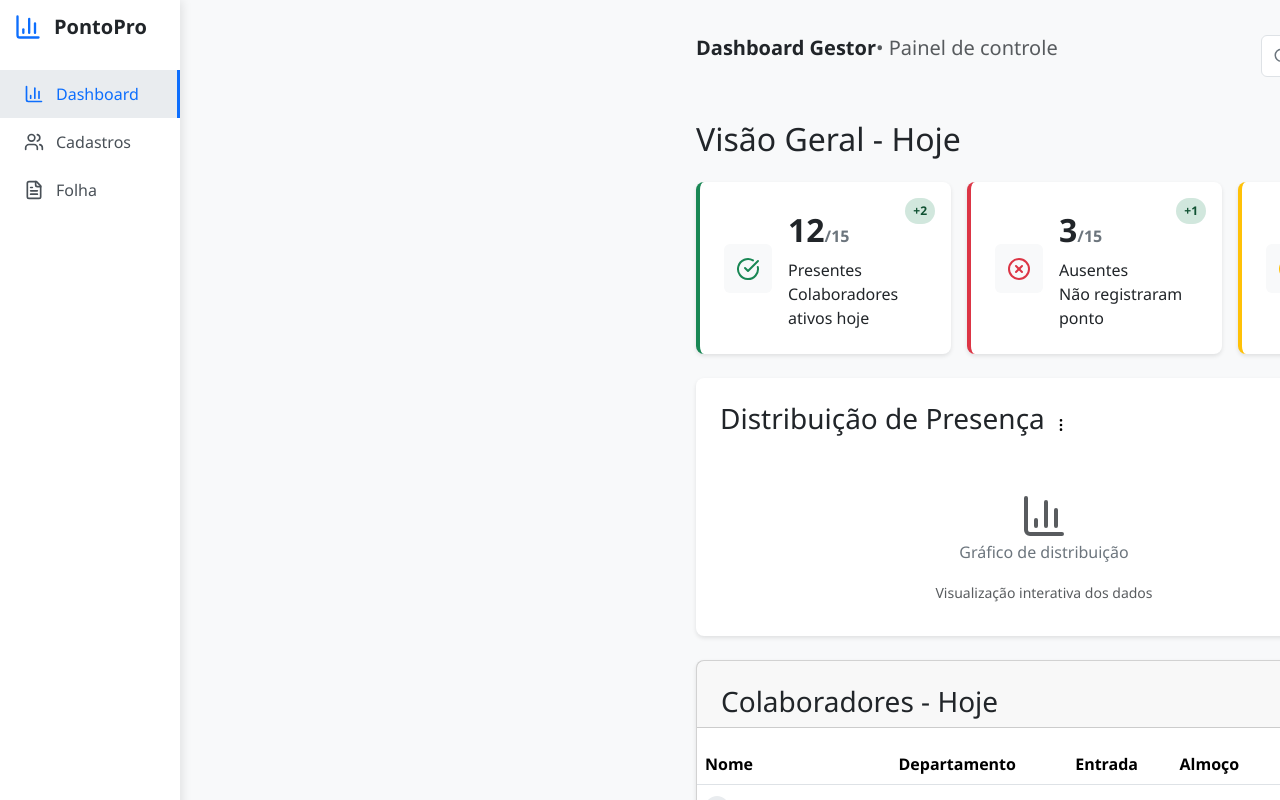
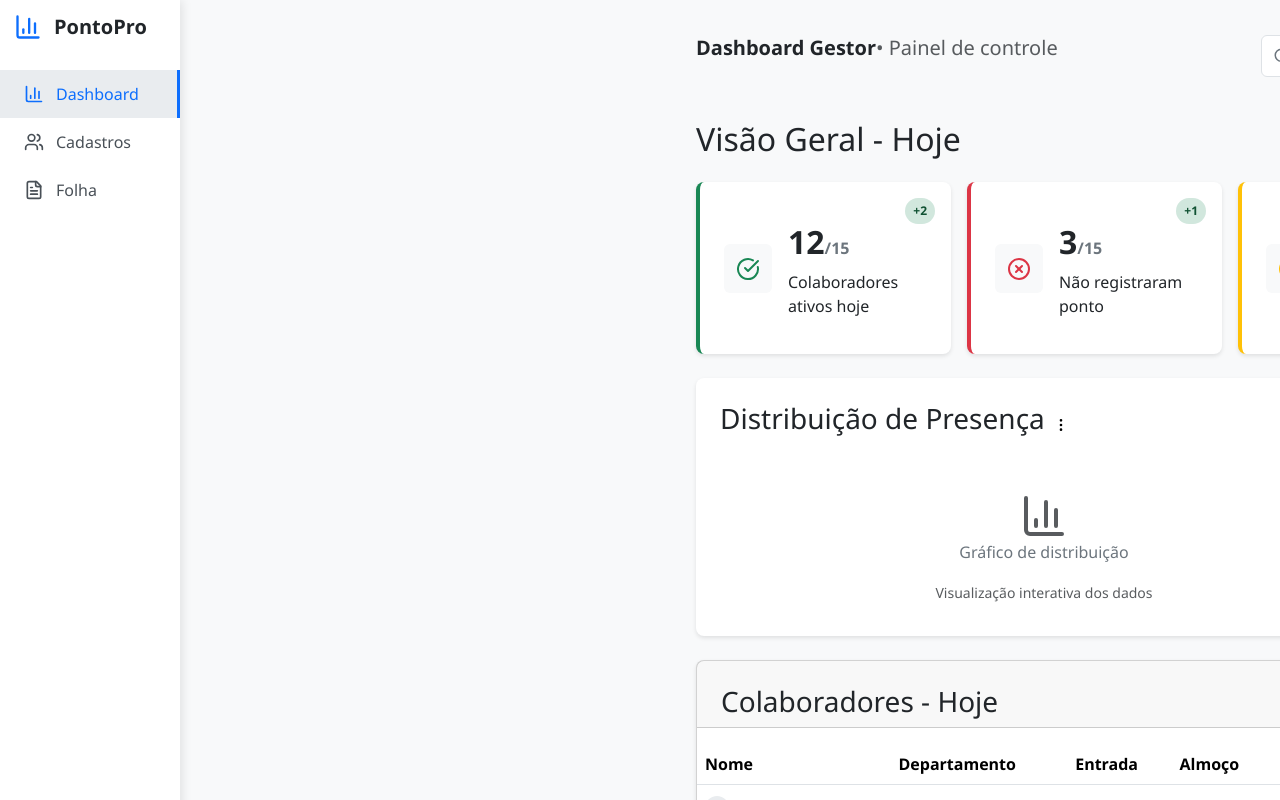
Before and after one commit to Denny-archer/Sistema-de-ponto-coffito, a React (Vite) app: page /gestor in a window 1280 px wide. Shown: the top 800 px of the page. Built offline with nearby package versions, Linux system fonts and the light colour scheme.

Commit message:
Ajustes na tela do gestor

```diff
--- a/package.json
+++ b/package.json
@@ -10,6 +10,9 @@
     "preview": "vite preview"
   },
   "dependencies": {
+    "@fullcalendar/daygrid": "^6.1.19",
+    "@fullcalendar/interaction": "^6.1.19",
+    "@fullcalendar/react": "^6.1.19",
     "bootstrap": "^5.3.8",
     "jspdf": "^3.0.3",
     "jspdf-autotable": "^5.0.2",
--- a/src/pages/dashbordGestor.jsx
+++ b/src/pages/dashbordGestor.jsx
@@ -24,8 +24,8 @@ function DashboardGestor() {
 
   // KPIs mockados
   const kpis = [
-    { label: "Presentes", value: 12, total: 15, variant: "success", icon: <CheckCircle size={24} />, change: "+2", description: "Colaboradores ativos hoje" },
-    { label: "Ausentes", value: 3, total: 15, variant: "danger", icon: <XCircle size={24} />, change: "+1", description: "Não registraram ponto" },
+    {  value: 12, total: 15, variant: "success", icon: <CheckCircle size={24} />, change: "+2", description: "Colaboradores ativos hoje" },
+    {  value: 3, total: 15, variant: "danger", icon: <XCircle size={24} />, change: "+1", description: "Não registraram ponto" },
     { label: "Horas Extras", value: 5, variant: "warning", icon: <Clock size={24} />, change: "-1", description: "Com horas extras hoje" },
     { label: "Justificativas", value: 2, variant: "info", icon: <FileText size={24} />, change: "+0", description: "Pendentes de análise" },
   ];
--- a/vite.config.js
+++ b/vite.config.js
@@ -7,7 +7,7 @@ export default defineConfig({
     host: true,
     port: 5173,
     allowedHosts: [
-      "99db81de63d1.ngrok-free.app", // 🔹 copie exatamente o host gerado pelo ngrok
+      "1e040214e0a6.ngrok-free.app", // 🔹 copie exatamente o host gerado pelo ngrok
     ]
   },
 });
```
Also changed, not shown: 1 other file (tests, documents, lock files or other folders).
